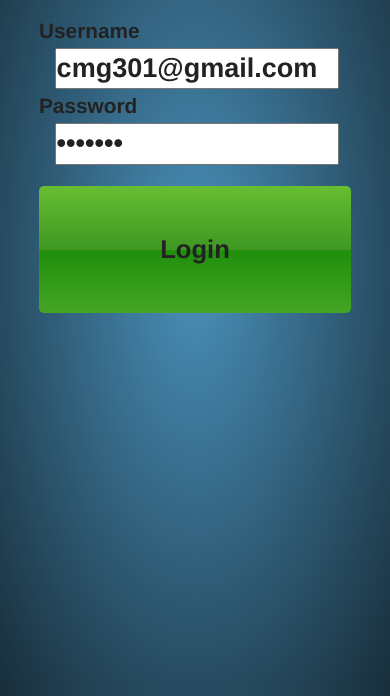
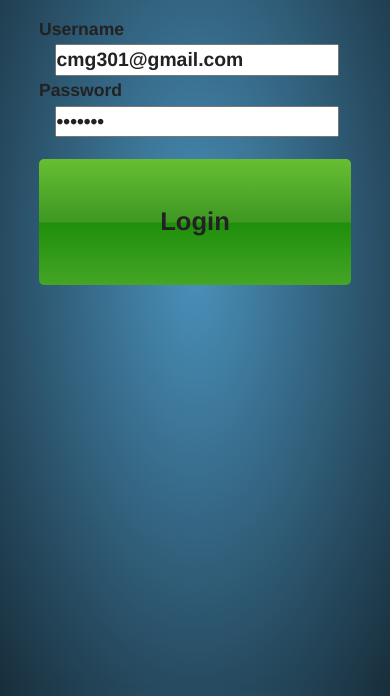
Before and after one commit to chrisgladd/AcmeMessaging, a plain HTML site: page index.html in a window 390 px wide. Shown: the part 156-852 px from the top of the page. Drawn offline with Linux system fonts and the light colour scheme.

Commit message:
Added Responsive Media Queries for mobile

```diff
--- a/js/controllers.js
+++ b/js/controllers.js
@@ -67,6 +67,8 @@ MenuCtrl.$inject = ['$scope', '$rootScope', '$location', 'User'];
 function SplashCtrl($scope, $location, $timeout, $rootScope) {
     if(D){
         $scope.useTimer = true;
+    }else {
+        $scope.useTimer = false;
     }
 
     $scope.skip = function() {
--- a/sass/_inbox.scss
+++ b/sass/_inbox.scss
@@ -14,11 +14,26 @@
     margin: 10px 5px 10px 5px;
 
     text-align: left;
+
+    @include device {
+        width: 50%;
+        margin: 5px 5px 20px 5px;
+    }
+    @include mobile-portrait {
+        width: 30%;
+    }
 }
 
 .HomeLogo span{
     top: 0px;
     font-size: 3em;
+
+    @include device {
+        font-size: 2.5em;
+    }
+    @include mobile-portrait{
+        font-size: 1.7em;
+    }
 }
 
 .HomeInboxTop {
@@ -34,6 +49,12 @@
         margin: 0 .5em 0 0;
         font-size: 2.1em;
         font-weight: 900;
+    }
+
+    @include device {
+        width: 90%;
+        height: auto;
+        margin: 2% 5% 5% 5%;
     }
 }
 
--- a/sass/_login.scss
+++ b/sass/_login.scss
@@ -9,8 +9,9 @@
     text-align: center;
 
     @include device {
-        width: 80%;
+        width: 90%;
         height: 20%;
+        margin: 2% auto 0 auto;
     }
 
 	@include mobile-landscape {
@@ -20,13 +21,20 @@
 .LoginLogo span{
     top: 0px;
     font-size: 4em;
+
+    @include device {
+        font-size: 3em;
+    }
 }
 
 #LoginForm {
     width: 30%;
     height: 60%;
+
 	position: relative;
 	top: 5%;
+
+	margin: 0 auto;
 
     @include device {
 		width: 80%;
@@ -36,15 +44,17 @@
 	@include mobile-landscape {
 	    height: 75%;
 	}
+}
 
-	input,label {
-		color: #222;
-		font-size: 1.3em;
-		font-weight: 900;
-		font-family: 'Helvetica';
-	}
+#LoginForm input,label {
+    color: #222;
+    font-size: 1.3em;
+    font-weight: 900;
+    font-family: 'Helvetica';
 
-	margin: 0 auto;
+    @include device {
+        font-size: 1.1em;
+    }
 }
 
 .LoginText {
--- a/sass/_message.scss
+++ b/sass/_message.scss
@@ -15,10 +15,25 @@
 
     text-align: left;
 
-    h1 {
-        font-size: 1.8em;
-        font-weight: 900;
-        padding: 0 0 .25em 0;
+
+
+    @include device {
+        width: 92%;
+        height: auto;
+        clear: both;
+
+        margin: 3% 2% 0 2%;
+        padding: 0 0 1% 0;
+    }
+}
+
+.MsgTop h1 {
+    font-size: 1.8em;
+    font-weight: 900;
+    padding: 0 0 .25em 0;
+
+    @include device {
+        font-size: 1.5em;
     }
 }
 
@@ -26,6 +41,7 @@
     width: 100%;
 
     padding: 2% 2% 2.5em 2%;
+    margin: 0 0 .5em 0;
     background-color: #fff;
 
     text-align: left;
@@ -39,7 +55,7 @@
 
     textarea{
         width: 25em;
-        max-width: 100%;
+        max-width: 97%;
         height: 5em;
         border: 2px inset #DDD;
     }
@@ -52,6 +68,9 @@
 
     border: 2px outset #AAA;
     @include box-sizing(border-box);
+
+    font-size: .9em;
+    font-weight: 100;
 }
 
 .PreviewMsgName {
--- a/sass/screen.scss
+++ b/sass/screen.scss
@@ -59,8 +59,9 @@ a {
     margin: 0 auto;
 
     text-align: center;
+}
 
-    span {
+.LogoDiv span {
     position: relative;
     top: 40%;
 
@@ -69,6 +70,12 @@ a {
     font-weight: 900;
 
     color: #EEE;
+
+    @include device {
+        top: 27%;
+    }
+    @include mobile-landscape {
+        top: 20%;
     }
 }
 
```
Also changed, not shown: css/screen.css. Lines whose indentation alone changed are shown as unchanged.
